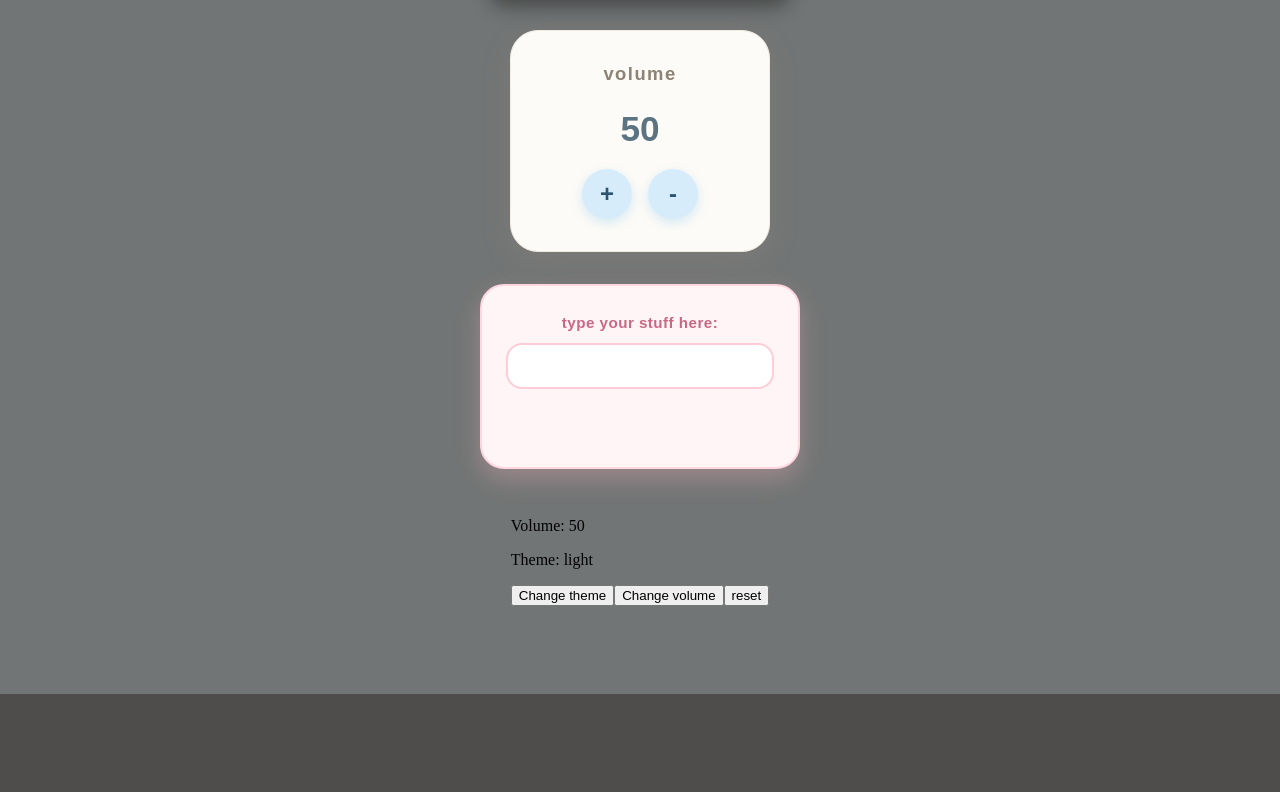
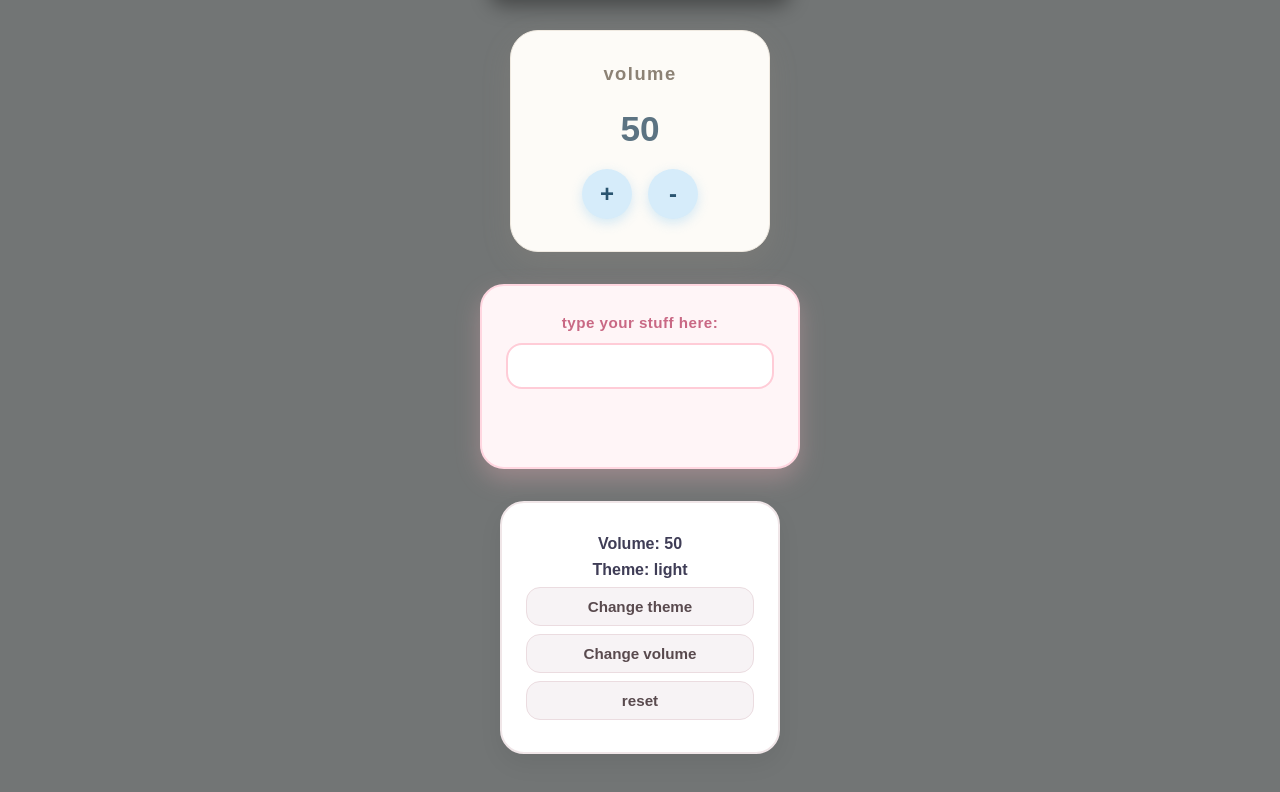
Before and after one commit to justmrnobody007-dotcom/skillissue, a React (Vite) app: page / in a window 1280 px wide. Shown: the part 822-1614 px from the top of the page. Before the commit the page ends 1516 px from the top, so only its background shows below. Built offline with nearby package versions, Linux system fonts and the light colour scheme.

Commit message:
changed the div class name for css

```diff
--- a/src/ ThemeControl.jsx
+++ b/src/ ThemeControl.jsx
@@ -7,7 +7,7 @@ function ThemeController(){
     });
 
     return (
-    <div className="theme">
+   <div className={`theme ${settings.theme}`}>
       <p>Volume: {settings.volume}</p>
       <p>Theme: {settings.theme}</p>
 
--- a/src/index.css
+++ b/src/index.css
@@ -197,94 +197,81 @@ body {
   text-align: center;
 }
 
-/* Base Container */
-.theme-box {
+/* Default (Light) Theme */
+.theme {
   width: 280px;
   padding: 24px;
   border-radius: 24px;
   text-align: center;
   font-family: 'Quicksand', sans-serif;
-  transition: background-color 0.3s ease, color 0.3s ease, border-color 0.3s ease, box-shadow 0.3s ease;
+  background-color: #ffffff;
+  color: #3f3d56;
+  border: 2px solid #f0e6e8;
+  box-shadow: 0 10px 25px rgba(0, 0, 0, 0.06);
+  transition: all 0.3s ease;
 }
 
-/* Light Theme Styling */
-.theme-light {
-  background-color: #ffffff;
-  color: #3f3d56; /* Soft charcoal text */
-  border: 2px solid #f0e6e8;
-  box-shadow: 0 10px 25px rgba(0, 0, 0, 0.06);
+.theme p {
+  font-size: 1rem;
+  font-weight: 600;
+  margin: 8px 0;
 }
 
-.theme-light .status-label span {
-  color: #ff6b8b; /* Accent pink for numbers/status */
-  font-weight: 700;
-}
-
-.theme-light button {
-  background-color: #f7f3f5;
-  color: #594a4e;
-  border: 1px solid #ebdce0;
-}
-
-.theme-light button:hover {
-  background-color: #fae4eb;
-  color: #c94b72;
-}
-
-/* Dark Theme Styling */
-.theme-dark {
-  background-color: #1e1e24; /* Deep modern charcoal */
-  color: #f3f3f6;            /* Crisp off-white text */
-  border: 2px solid #2e2e38;
-  box-shadow: 0 10px 25px rgba(0, 0, 0, 0.4);
-}
-
-.theme-dark .status-label span {
-  color: #70d6ff; /* Neon cyan accent */
-  font-weight: 700;
-}
-
-.theme-dark button {
-  background-color: #2b2b36;
-  color: #eaeaf0;
-  border: 1px solid #3d3d4d;
-}
-
-.theme-dark button:hover {
-  background-color: #383847;
-  color: #70d6ff;
-  border-color: #70d6ff;
-}
-
-/* Typography & Layout */
-.theme-box p.status-label {
-  font-size: 1rem;
-  font-weight: 600;
-  margin: 6px 0;
-}
-
-.btn-group {
-  display: flex;
-  flex-direction: column;
-  gap: 10px;
-  margin-top: 18px;
-}
-
-/* Buttons Base */
-.theme-box button {
+.theme button {
+  display: block;
+  width: 100%;
+  margin: 8px 0;
   padding: 10px 14px;
   font-family: 'Quicksand', sans-serif;
   font-size: 0.95rem;
   font-weight: 600;
   border-radius: 14px;
   cursor: pointer;
+  background-color: #f7f3f5;
+  color: #594a4e;
+  border: 1px solid #ebdce0;
   transition: all 0.2s ease;
 }
 
-.theme-box button:active {
-  transform: scale(0.97);
+.theme button:hover {
+  background-color: #fae4eb;
+  color: #c94b72;
 }
 
-.theme-box .btn-reset {
-  opacity: 0.8;
+/* Dark Theme Triggered Automatically via CSS */
+/* :has checks if any element inside contains the text / state change */
+.theme:has(p:nth-of-type(2):empty),
+.theme:has(p:last-of-type) {
+  /* base structure */
 }
+
+/* When the second paragraph has "dark" inside */
+.theme:has(p:not(:empty)) {
+  /* transitions */
+}
+/* Light styles */
+.theme.light {
+  background-color: #ffffff;
+  color: #3f3d56;
+  border: 2px solid #f0e6e8;
+}
+
+/* Dark styles */
+.theme.dark {
+  background-color: #1e1e24;
+  color: #f3f3f6;
+  border: 2px solid #2e2e38;
+  box-shadow: 0 10px 25px rgba(0, 0, 0, 0.4);
+}
+
+.theme.dark button {
+  background-color: #2b2b36;
+  color: #eaeaf0;
+  border: 1px solid #3d3d4d;
+}
+
+.theme.dark button:hover {
+  background-color: #383847;
+  color: #70d6ff;
+  border-color: #70d6ff;
+}
```
